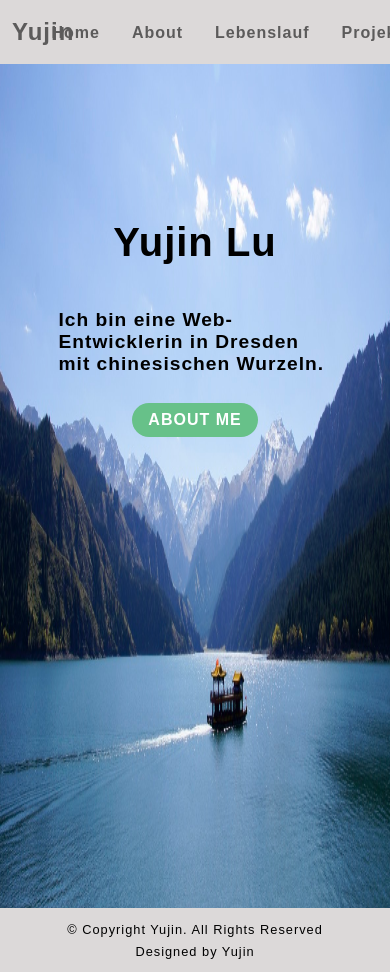
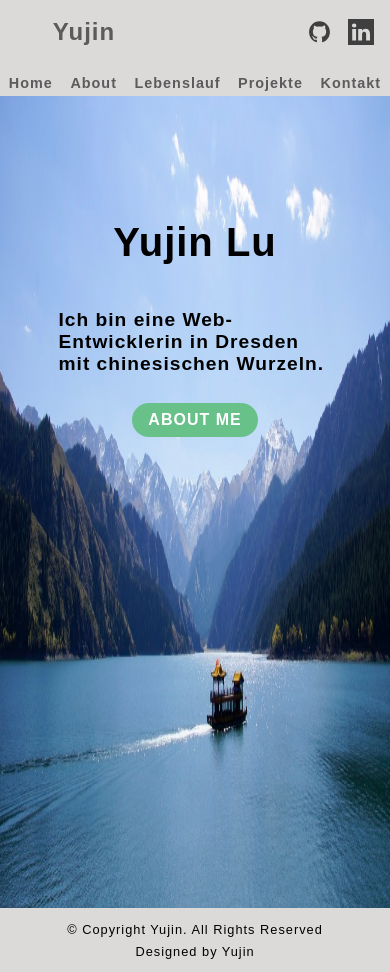
Before and after one commit to LuYujin9/Portfolio, a React (Create React App) app: page / in a window 390 px wide. Built offline with nearby package versions, Linux system fonts and the light colour scheme.

Commit message:
styled the nav bar to make it suitable for multiple devices

```diff
--- a/src/App.js
+++ b/src/App.js
@@ -13,7 +13,7 @@ function App() {
     <>
       <header>
         <h1>Yujin</h1>
-        <nav id="">
+        <nav>
           <Link className="page-link" to="/">
             Home
           </Link>
--- a/src/components/style/App.css
+++ b/src/components/style/App.css
@@ -14,22 +14,10 @@
 p {
   margin: 8px auto;
 }
+
 body {
   margin: 0px;
   background-color: white;
-}
-
-header {
-  margin: 0px;
-  width: 100%;
-  height: 4em;
-  background-color: var(--color-navbar);
-  position: fixed;
-  top: 0;
-  display: flex;
-  justify-content: space-between;
-  align-content: center;
-  z-index: 5;
 }
 
 main {
@@ -37,20 +25,6 @@ main {
   margin: 0;
   padding-top: 4em;
   border: 0;
-}
-
-footer {
-  margin: 0px;
-  padding: 0.5em;
-  width: 100%;
-  height: 4em;
-  background-color: var(--color-navbar);
-  text-align: center;
-}
-
-footer > p {
-  font-size: 0.8em;
-  margin: 0.5em;
 }
 
 li {
@@ -99,40 +73,6 @@ button {
   font-size: 1em;
 }
 
-nav {
-  margin: 0px;
-  width: 100%;
-  height: 4em;
-  display: flex;
-  justify-content: center;
-  align-content: center;
-  top: 10px;
-}
-
-.page-link {
-  margin: auto 1em;
-  height: 2em;
-  padding-top: 0.3em;
-  color: var(--color-dack);
-  font-weight: bold;
-  text-decoration: none;
-  border-radius: 1em;
-  text-align: center;
-  line-height: 1.5em;
-}
-
-.external-links {
-  margin: 0.5em;
-  display: flex;
-  justify-content: center;
-  align-content: center;
-}
-
-.icon {
-  height: 1.6em;
-  margin: 0.7em 0.5em;
-}
-
 /* animation */
 
 .slide-up {
@@ -152,3 +92,98 @@ nav {
 .enlarge-active {
   transform: scale(0.9, 0.9);
 }
+
+/* style of header */
+
+header {
+  margin: 0px;
+  width: 100%;
+  height: 4em;
+  background-color: var(--color-navbar);
+  position: fixed;
+  top: 0;
+  display: flex;
+  justify-content: space-between;
+  align-content: center;
+  z-index: 5;
+}
+
+nav {
+  margin: 0px;
+  width: 100%;
+  height: 4em;
+  display: flex;
+  justify-content: center;
+  align-content: center;
+  top: 10px;
+
+  @media screen and (max-width: 690px) {
+    height: 2em;
+    position: absolute;
+    top: 4em;
+    background-color: var(--color-navbar);
+  }
+}
+
+.navbar-mobile {
+  width: 10em;
+  height: 30em;
+  display: flex;
+  flex-direction: column;
+  position: absolute;
+  top: 55px;
+  right: 15px;
+  bottom: 15px;
+  left: 15px;
+  padding: 10px 0;
+  border-radius: 10px;
+  background-color: #fff;
+  overflow-y: auto;
+  transition: 0.3s;
+}
+
+.page-link {
+  margin: auto 1em;
+  height: 2em;
+  padding-top: 0.3em;
+  color: var(--color-dack);
+  font-weight: bold;
+  text-decoration: none;
+  border-radius: 1em;
+  text-align: center;
+  line-height: 1.5em;
+
+  @media screen and (max-width: 690px) {
+    margin: auto;
+    height: 1em;
+    padding-top: 0;
+    font-size: 0.9em;
+  }
+}
+
+.external-links {
+  margin: 0.5em;
+  display: flex;
+  justify-content: center;
+  align-content: center;
+}
+
+.icon {
+  height: 1.6em;
+  margin: 0.7em 0.5em;
+}
+
+/* style of header */
+footer {
+  margin: 0px;
+  padding: 0.5em;
+  width: 100%;
+  height: 4em;
+  background-color: var(--color-navbar);
+  text-align: center;
+}
+
+footer > p {
+  font-size: 0.8em;
+  margin: 0.5em;
+}
```
